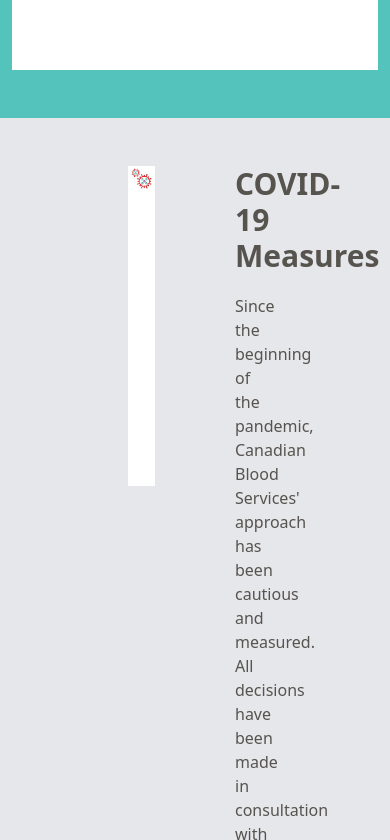
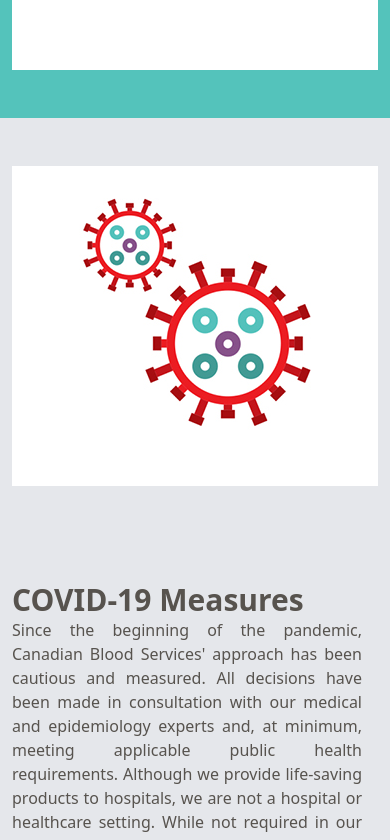
Before and after one commit to team-solvers-kpr/project-cn-blood-service, a React (Create React App) app: page /careers in a window 390 px wide. Shown: the part 9244-10084 px from the top of the page. Built offline with nearby package versions, Linux system fonts and the light colour scheme; no server answers; what tw-elements would draw is missing.

Commit message:
career responsive done

```diff
--- a/src/components/Pages/Careers/LastGrayPart.js
+++ b/src/components/Pages/Careers/LastGrayPart.js
@@ -8,9 +8,9 @@
 const LastGrayPart = () => {
   return (
  <div className="bg-gray-200">
-    <div className="flex justify-between mx-32">
+    <div className="lg:flex lg:justify-between px-3 xl:px-28">
         {/* left side  */}
-        <div className="w-1/2 py-12 pr-10">
+        <div className=" lg:w-1/2 lg:mr-16 py-12">
     <div className="w-full bg-white h-80">
     <div className="flex justify-center content-center">
     <img src={HandshakePic}  />
@@ -21,9 +21,9 @@
 
  </div>
         {/* right side  */}
-        <div className=" w-1/2  py-12 pl-10">
+        <div className=" lg:pl-10 lg:w-1/2  mr-4 py-12">
     <h1 className="text-3xl font-semibold text-stone-600 text-justify">COVID-19 Measures</h1>
-    <p className="text-justify mt-5 text-base text-stone-600">
+    <p className="text-justify 2xl:mt-5 text-base text-stone-600">
     Since the beginning of the pandemic, Canadian Blood Services' approach has been cautious and measured. All decisions have been made in consultation with our medical and epidemiology experts and, at minimum, meeting applicable public health requirements. Although we provide life-saving products to hospitals, we are not a hospital or healthcare setting.  While not required in our environments, masks, including N95s, are available to staff, volunteers, visitors and donors. Hand sanitizer is available throughout our spaces.
     </p>
     <p className="text-justify mt-5 text-base text-stone-600">We continue to closely monitor the epidemiology and scientific knowledge.</p>
```
